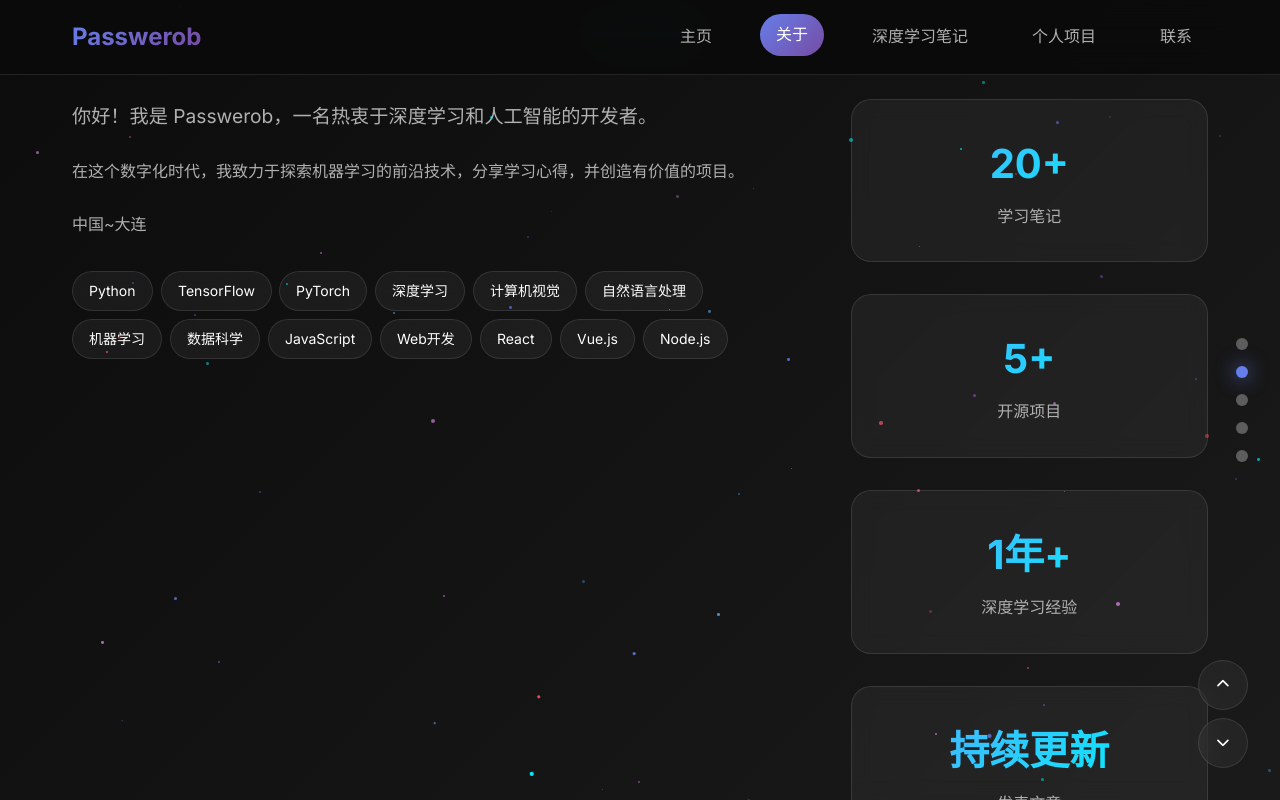
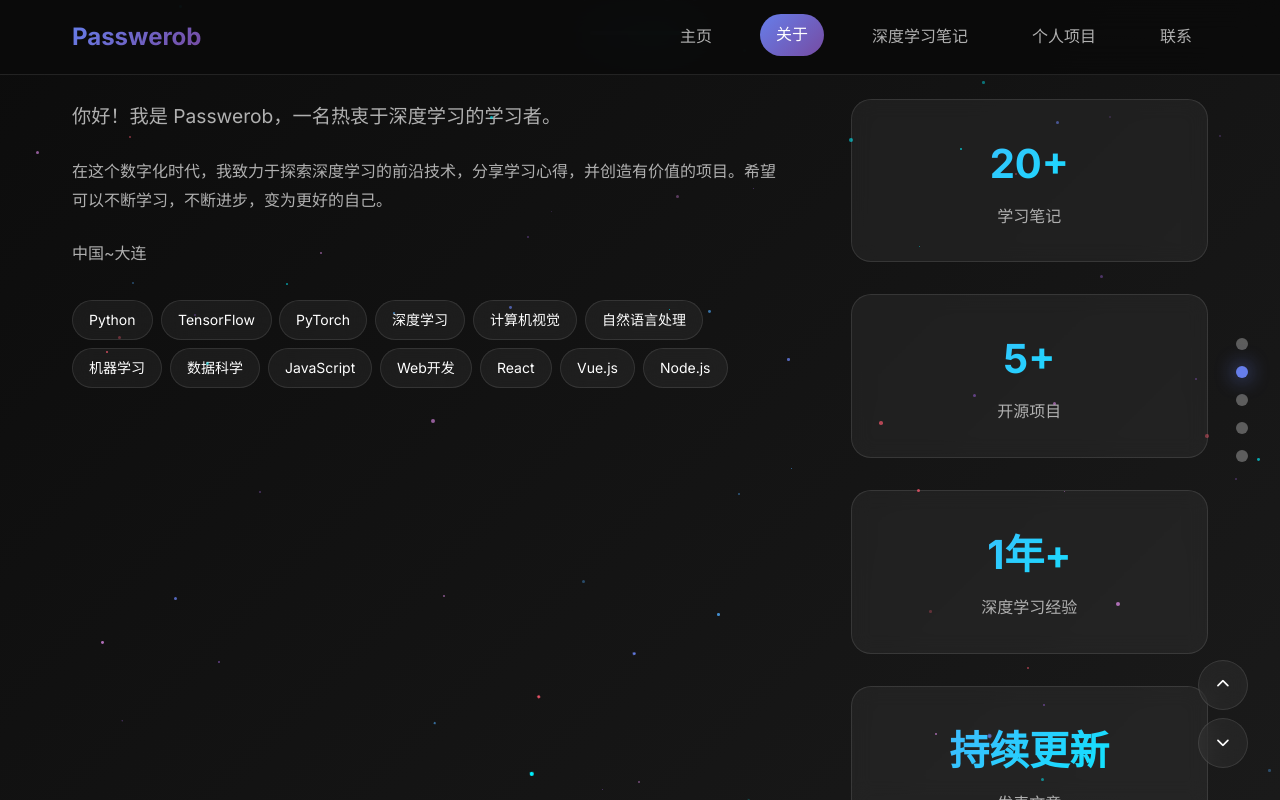
Before and after one commit to Passwerob/Passwerob.github.io, a plain HTML site: page index.html in a window 1280 px wide. Both pictures are taken after a click on the link "关于". Drawn offline with Linux system fonts and the light colour scheme; animation ran at ten frames a second.

Commit message:
Update index.html
update self introducing

```diff
--- a/index.html
+++ b/index.html
@@ -43,7 +43,7 @@
                             <span class="title-line highlight">Passwerob</span>
                             <span class="title-line">的世界</span>
                         </h1>
-                        <p class="hero-subtitle">一个专注于深度学习与创新项目的个人空间</p>
+                        <p class="hero-subtitle">一个专注于深度学习的个人空间</p>
                         <div class="hero-buttons">
                             <button class="btn btn-primary" onclick="navigateToSlide(2)">
                                 <i class="fas fa-brain"></i>
@@ -85,8 +85,8 @@
                     </div>
                     <div class="about-grid">
                         <div class="about-text">
-                            <p class="about-intro">你好！我是 Passwerob，一名热衷于深度学习和人工智能的开发者。</p>
-                            <p>在这个数字化时代，我致力于探索机器学习的前沿技术，分享学习心得，并创造有价值的项目。</p>
+                            <p class="about-intro">你好！我是 Passwerob，一名热衷于深度学习的学习者。</p>
+                            <p>在这个数字化时代，我致力于探索深度学习的前沿技术，分享学习心得，并创造有价值的项目。希望可以不断学习，不断进步，变为更好的自己。</p>
                             <p class="location-info">📍 中国~大连</p>
                             <div class="skills-cloud">
                                 <span class="skill-tag">Python</span>
```
